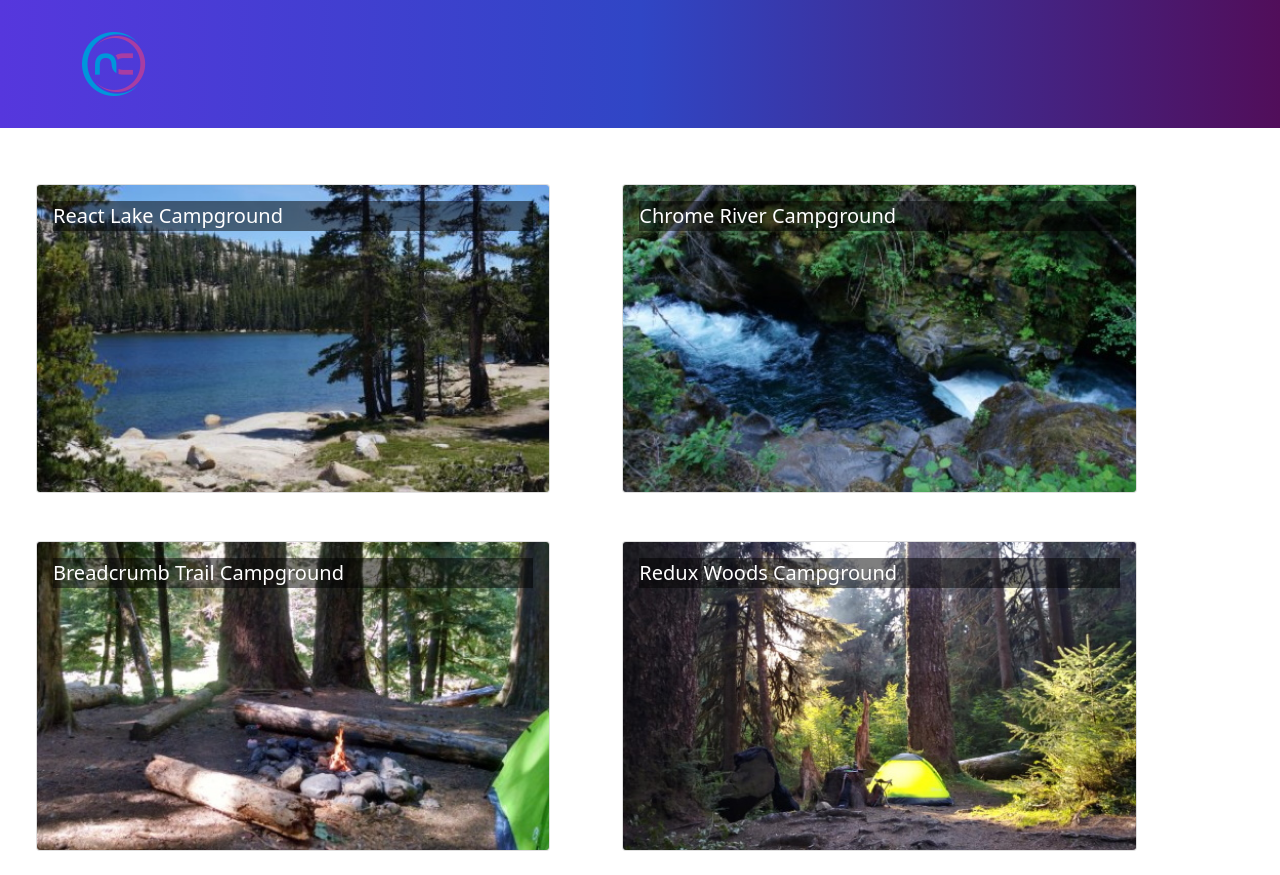
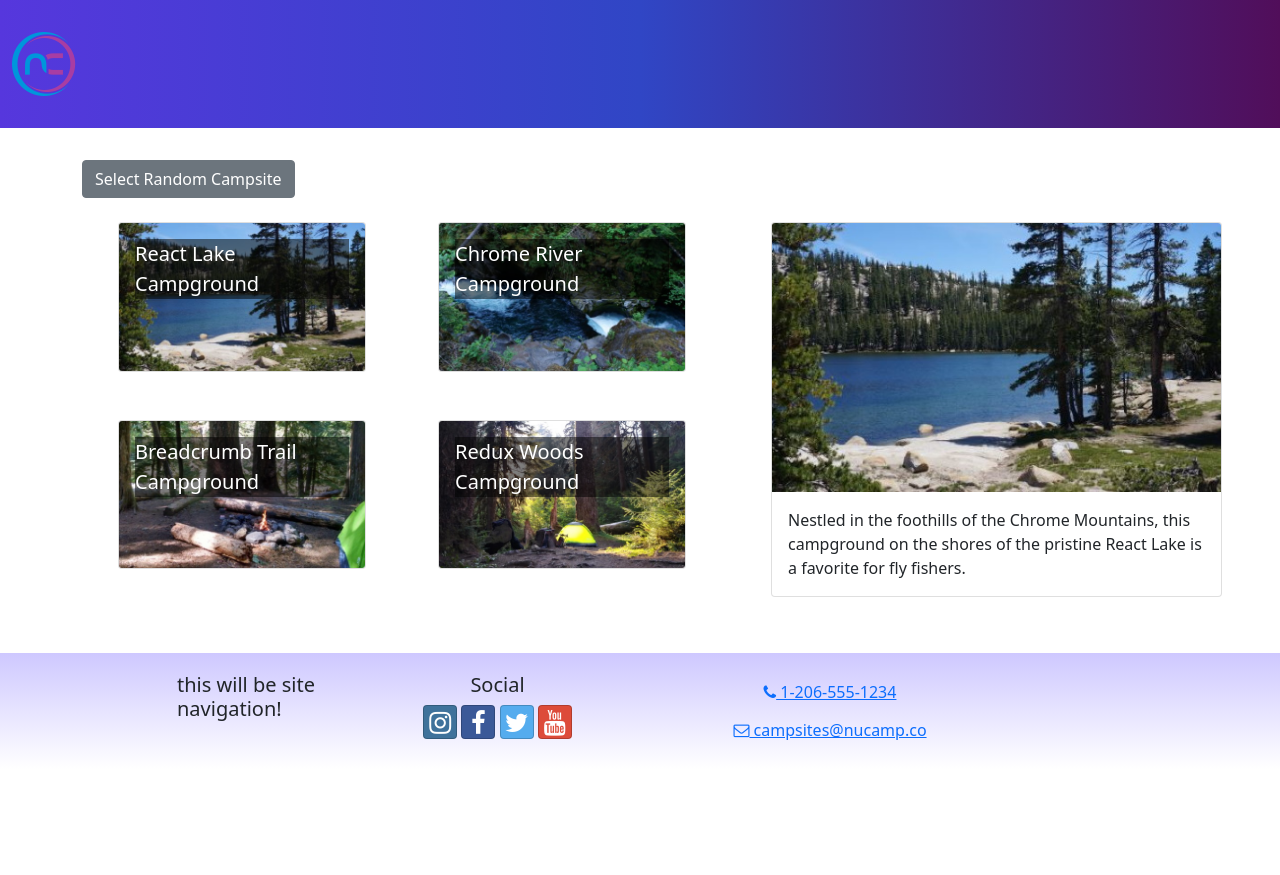
Before and after one commit to tokapeka/ReactCourseProject, a React (Create React App) app: page / in a window 1280 px wide. After the commit the page ends 800 px from the top, so only its background shows below. Built offline with nearby package versions, Linux system fonts and the light colour scheme.

Commit message:
Created CampsiteDirectoryPage and campsiteDetail

```diff
--- a/src/App.js
+++ b/src/App.js
@@ -1,22 +1,16 @@
-import React from 'react';
-import { Container, Navbar, NavbarBrand } from 'reactstrap';
-import NucampLogo from './app/assets/img/logo.png';
+import Header from './components/Header';
+import Footer from './components/Footer';
+import CampsitesDirectoryPage from './pages/CampsitesDirectoryPage';
 import './App.css';
-import CampsitesList from './features/campsites/CampsitesList';
 
 function App() {
-    return (
-        <div className='App'>
-            <Navbar dark color='primary' sticky='top' expand='md'>
-                <Container>
-                    <NavbarBrand href='/'>
-                        <img src={NucampLogo} alt='nucamp logo' />
-                    </NavbarBrand>
-                </Container>
-            </Navbar>
-            <CampsitesList />
-        </div>
-    );
+  return (
+    <div className='App'>
+        <Header />
+        <CampsitesDirectoryPage />
+        <Footer />
+    </div>
+  );
 }
 
 export default App;
--- /dev/null
+++ b/src/components/Footer.js
@@ -0,0 +1,61 @@
+import { Container, Col, Row } from 'reactstrap';
+
+const Footer = () => {
+    return (
+        <footer className='site-footer'>
+            <Container>
+                <Row>
+                    <Col xs={{ size: 4, offset: 1 }} sm='2'>
+                        <h5>this will be site navigation!</h5>
+                    </Col>
+                    <Col xs='6' sm='3' className='text-center'>
+                        <h5>Social</h5>
+                        <a
+                            className='btn btn-social-icon btn-instagram'
+                            href='http://instagram.com/'
+                        >
+                            <i className='fa fa-instagram' />
+                        </a>{' '}
+                        <a
+                            className='btn btn-social-icon btn-facebook'
+                            href='http://www.facebook.com/'
+                        >
+                            <i className='fa fa-facebook' />
+                        </a>{' '}
+                        <a
+                            className='btn btn-social-icon btn-twitter'
+                            href='http://twitter.com/'
+                        >
+                            <i className='fa fa-twitter' />
+                        </a>{' '}
+                        <a
+                            className='btn btn-social-icon btn-google'
+                            href='http://youtube.com/'
+                        >
+                            <i className='fa fa-youtube' />
+                        </a>
+                    </Col>
+                    <Col sm='4' className='text-center'>
+                        <a
+                            role='button'
+                            className='btn btn-link'
+                            href='tel:+12065551234'
+                        >
+                            <i className='fa fa-phone' /> 1-206-555-1234
+                        </a>
+                        <br />
+                        <a
+                            role='button'
+                            className='btn btn-link'
+                            href='mailto:notreal@notreal.co'
+                        >
+                            <i className='fa fa-envelope-o' /> campsites@nucamp.co
+                        </a>
+                    </Col>
+                </Row>
+            </Container>
+        </footer>
+    )
+}
+
+export default Footer;
--- /dev/null
+++ b/src/components/Header.js
@@ -0,0 +1,14 @@
+import { Navbar, NavbarBrand } from 'reactstrap';
+import NucampLogo from '../app/assets/img/logo.png';
+
+const Header = () => {
+    return (
+        <Navbar dark color='primary' sticky='top' expand='md'>
+            <NavbarBrand href='/'>
+                <img src={NucampLogo} alt='nucamp logo' />
+            </NavbarBrand>
+        </Navbar>
+    );
+};
+
+export default Header;
--- a/src/features/campsites/CampsiteCard.js
+++ b/src/features/campsites/CampsiteCard.js
@@ -1,15 +1,16 @@
 import { Card, CardImg, CardImgOverlay, CardTitle } from 'reactstrap';
 
-const CampsiteCard = (props) => {
+const CampsiteCard = ({campsite}) => {
+    const {image, name} = campsite;
     return (
         <Card>
             <CardImg
                 width='100%'
-                src={props.campsite.image}
-                alt={props.campsite.name}
+                src={image}
+                alt={name}
             />
             <CardImgOverlay>
-                <CardTitle>{props.campsite.name}</CardTitle>
+                <CardTitle>{name}</CardTitle>
             </CardImgOverlay>
         </Card>
 
--- /dev/null
+++ b/src/features/campsites/CampsiteDetail.js
@@ -0,0 +1,18 @@
+import { Card, CardImg, CardText, CardBody, Col } from 'reactstrap';
+
+const CampsiteDetail = ( {campsite} ) => {
+    const { image, name, description } = campsite;
+
+    return (
+        <Col md='12' className='m-4'>
+            <Card>
+                <CardImg top src={image} alt={name} />
+                <CardBody>
+                    <CardText>{description}</CardText>
+                </CardBody>
+            </Card>
+        </Col>
+    );
+};
+
+export default CampsiteDetail;
--- a/src/features/campsites/CampsitesList.js
+++ b/src/features/campsites/CampsitesList.js
@@ -1,19 +1,21 @@
-import { CAMPSITES } from '../../app/shared/CAMPSITES';
-import { Col, Row } from 'reactstrap';
+import { Col, Row, } from 'reactstrap';
 import CampsiteCard from "./CampsiteCard";
+import { selectAllCampsites } from './campsitesSlice';
 
 const CampsitesList = () => {
-    return(
-        <Row className='ms-auto'>
-            {CAMPSITES.map((campsite) => {
+    const campsites = selectAllCampsites();
+
+    return (
+        <Row className="ms-auto">
+            {campsites.map((campsite) => {
                 return (
-                    <Col md='5' className='m-4' key={campsite.id}>
+                    <Col md="5" className="m-4" key={campsite.id} >
                         <CampsiteCard campsite={campsite} />
                     </Col>
                 );
             })}
         </Row>
-    )
+    );
 };
 
-export default CampsitesList
+export default CampsitesList;
--- /dev/null
+++ b/src/features/campsites/campsitesSlice.js
@@ -0,0 +1,9 @@
+import { CAMPSITES } from '../../app/shared/CAMPSITES.js';
+
+export const selectAllCampsites = () => {
+    return CAMPSITES;
+};
+
+export const selectRandomCampsite = () => {
+    return CAMPSITES[Math.floor(CAMPSITES.length * Math.random())];
+};
--- /dev/null
+++ b/src/pages/CampsitesDirectoryPage.js
@@ -0,0 +1,31 @@
+import { Container, Row, Col, Button } from 'reactstrap';
+import CampsiteDetail from '../features/campsites/CampsiteDetail';
+import CampsitesList from '../features/campsites/CampsitesList';
+import { selectRandomCampsite } from '../features/campsites/campsitesSlice';
+
+const CampsitesDirectoryPage = () => {
+    let selectedCampsite = selectRandomCampsite();
+
+    const toggleCampsite = () => {
+        selectedCampsite = selectRandomCampsite();
+        console.log(selectedCampsite);
+    };
+
+    return (
+        <Container>
+            <Button onClick={() => toggleCampsite()}>
+                Select Random Campsite
+            </Button>
+            <Row>
+                <Col sm='5' md='7'>
+                    <CampsitesList />
+                </Col>
+                <Col sm='7' md='5'>
+                    <CampsiteDetail campsite={selectedCampsite} />
+                </Col>
+            </Row>
+        </Container>
+    );
+};
+
+export default CampsitesDirectoryPage;
```
